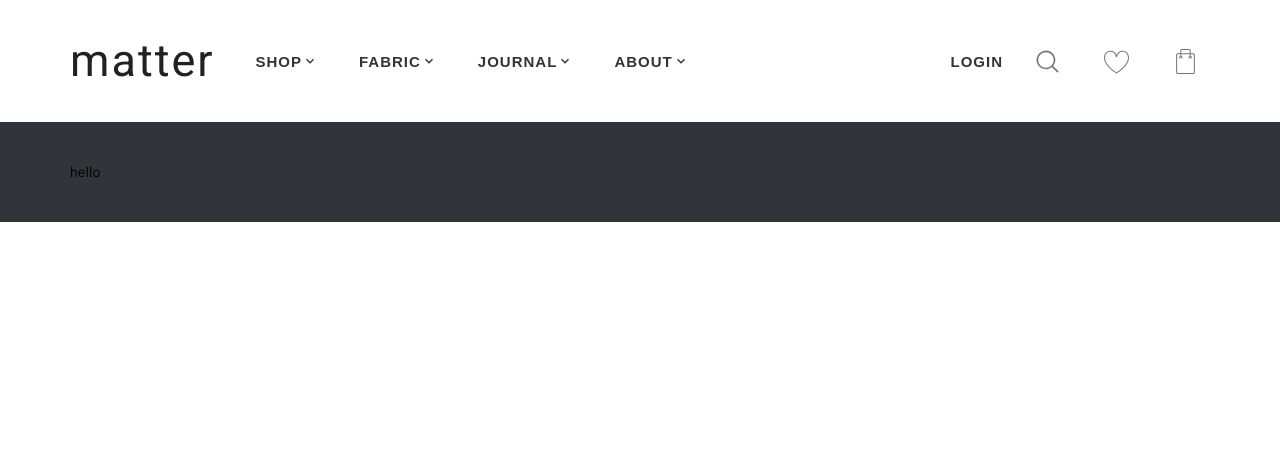
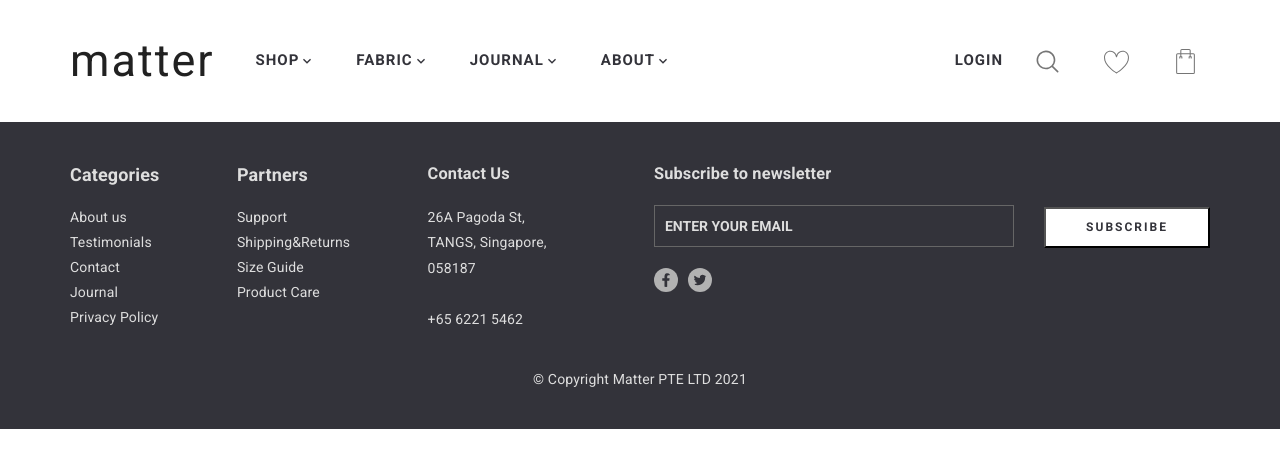
Before and after one commit to ankovel/matter, a React (Create React App) app: page / in a window 1280 px wide. Shown: the top 468 px of the page. Built offline with nearby package versions, Linux system fonts and the light colour scheme.

Commit message:
Implement footer component

```diff
--- a/package.json
+++ b/package.json
@@ -9,6 +9,7 @@
     "@testing-library/jest-dom": "^5.14.1",
     "@testing-library/react": "^11.2.7",
     "@testing-library/user-event": "^12.8.3",
+    "classnames": "^2.3.1",
     "eslint": "^7.32.0",
     "eslint-config-airbnb": "^18.2.1",
     "prettier": "^2.3.2",
@@ -16,6 +17,7 @@
     "prop-types": "^15.7.2",
     "react": "^17.0.2",
     "react-dom": "^17.0.2",
+    "react-router-dom": "^5.2.0",
     "react-scripts": "4.0.3",
     "redux": "^4.1.0",
     "web-vitals": "^1.1.2"
--- /dev/null
+++ b/src/components/Footer/Contacts.jsx
@@ -0,0 +1,32 @@
+import React from 'react';
+import { makeStyles } from '@material-ui/core';
+
+const useStyles = makeStyles({
+  contact: {
+      width: '149px',
+      color: '#dedede',
+  },
+  title: {
+      marginBottom: '19px',
+  },
+  text: {
+      lineHeight: '1.83',
+  },
+  item: {
+      display: 'block',
+      marginTop: '27px',
+  }
+});
+
+const Contacts = () => {
+    const classes = useStyles();
+    return (
+        <div className={classes.contact}>
+            <h3 className={classes.title}>Contact Us</h3>
+            <p className={classes.text}>26A Pagoda St, TANGS, Singapore, 058187</p>
+            <span className={classes.item}>+65 6221 5462</span>
+        </div>
+    )
+}
+
+export default Contacts;
--- a/src/components/Footer/Footer.jsx
+++ b/src/components/Footer/Footer.jsx
@@ -1,12 +1,45 @@
 import React from 'react';
+import { NavLink } from 'react-router-dom';
 import { makeStyles } from '@material-ui/core';
 import Main from '../Main/Main';
+import Contacts from './Contacts';
+import Subscribe from './Subscribe';
 
 const useStyles = makeStyles({
     footer:{
         padding: '40px 0',
         backgroundColor: '#33333a',
     },
+    wrapper: {
+        display: 'flex',
+        justifyContent: 'space-between',
+    },
+    title: {
+        marginBottom: '19px',
+        fontSize:' 18px',
+        color: '#dedede',
+    },
+    item: {
+        marginBottom: '5px',
+        listStyle: 'none',
+        color: '#dedede',
+        fontSize:' 14px',
+        '&:last-child': {
+            marginBottom: '0',
+        }
+    },
+    list: {
+        padding: '0',
+    },
+    link: {
+        textDecoration: 'none',
+        color: '#dedede',
+    },
+    text: {
+        color: '#dedede',
+        marginTop: '40px',
+        textAlign: 'center',
+    }
 });
 
 const Footer = () => {
@@ -14,10 +47,54 @@ const Footer = () => {
     return (
         <div className={classes.footer}>
             <Main>
-                hello
+                <div className={classes.wrapper}>
+                    <div className={classes.infoBlock}>
+                        <h3 className={classes.title}>Categories</h3>
+                        <ul className={classes.list}>
+                            <li className={classes.item}>
+                                <NavLink to="/" className={classes.link}>About us</NavLink>
+                            </li>
+                            <li className={classes.item}>
+                                <NavLink to="/" className={classes.link}>Testimonials</NavLink>
+                            </li>
+                            <li className={classes.item}>
+                                <NavLink to="/" className={classes.link}>Contact</NavLink>
+                            </li>
+                            <li className={classes.item}>
+                                <NavLink to="/" className={classes.link}>Journal</NavLink>
+                            </li>
+                            <li className={classes.item}>
+                                <NavLink to="/" className={classes.link}>Privacy Policy</NavLink>
+                            </li>
+                        </ul>
+                    </div>
+
+                    <div className={classes.infoBlock}>
+                        <h3 className={classes.title}>Partners </h3>
+                        <ul className={classes.list}>
+                            <li className={classes.item}>
+                                <NavLink to="/" className={classes.link}>Support</NavLink>
+                            </li>
+                            <li className={classes.item}>
+                                <NavLink to="/" className={classes.link}>Shipping&#38;Returns</NavLink>
+                            </li>
+                            <li className={classes.item}>
+                                <NavLink to="/" className={classes.link}>Size Guide</NavLink>
+                            </li>
+                            <li className={classes.item}>
+                                <NavLink to="/" className={classes.link}>Product Care</NavLink>
+                            </li>
+                        </ul>
+                    </div>
+                    <Contacts />
+                    <Subscribe />
+                </div>
+                <p className={classes.text}>© Copyright Matter PTE LTD  2021</p>
             </Main>
         </div>
     )
 }
 
+
+
 export default Footer;
--- /dev/null
+++ b/src/components/Footer/Subscribe.jsx
@@ -0,0 +1,74 @@
+import React from 'react';
+import cn from 'classnames';
+import { Link } from 'react-router-dom';
+import { makeStyles } from '@material-ui/core';
+import { Facebook, Twitter } from '../../icons';
+
+const useStyles = makeStyles({
+  subscribe: {
+
+  },
+  title: {
+      marginBottom: '19px',
+      color: '#dedede',
+  },
+  form: {
+
+  },
+  input: {
+    width: '360px',
+    padding: '10px',
+    marginRight: '30px',
+    backgroundColor: 'transparent',
+    border: 'solid 1px #666666',
+    outline: '0',
+    '&::placeholder': {
+        fontSize: '14px',
+        fontWeight: '600',
+        color: '#dedede',
+        textTransform: 'uppercase',
+    }
+  },
+  btn: {
+    width: '166px',
+    padding: '10px 19px',
+    fontSize: '12px',
+    fontWeight: '600',
+    letterSpacing: '2px',
+    textTransform: 'uppercase',
+    backgroundColor: 'white',
+    color: '#33333a',
+  },
+  icon: {
+    marginTop: '20px',
+    padding: '5px',
+    borderRadius: '50%',
+    backgroundColor: '#b2b2b2',
+    color: '#33333a',
+  },
+  fb: {
+    marginRight: '10px',
+  },
+});
+
+const Subscribe = () => {
+    const classes = useStyles();
+    return (
+        <div className={classes.subscribe}>
+            <h3 className={classes.title}>Subscribe to newsletter</h3>
+            <form className={classes.form}>
+                <input id="email" className={classes.input} placeholder="enter your email" type="text" />
+                <button type="button" className={classes.btn}>Subscribe</button>
+            </form>
+
+            <Link href="/" className={classes.icons}>
+                <Facebook className={cn(classes.icon, classes.fb)} />
+            </Link>
+            <Link href="/" className={classes.icons}>
+                <Twitter className={classes.icon} />
+            </Link>
+        </div>
+    )
+}
+
+export default Subscribe;
--- /dev/null
+++ b/src/icons/FacebookIcon.jsx
@@ -0,0 +1,10 @@
+import React from 'react';
+import { SvgIcon } from '@material-ui/core';
+
+const Facebook = (props) => (
+  <SvgIcon viewBox="0 0 512 512" {...props}>
+    <path d="M374.244 285.825l14.105-91.961h-88.233v-59.677c0-25.159 12.325-49.682 51.845-49.682h40.116V6.214S355.67 0 320.864 0c-72.67 0-120.165 44.042-120.165 123.775v70.089h-80.777v91.961h80.777v222.31A320.565 320.565 0 00250.408 512c16.911 0 33.511-1.324 49.708-3.865v-222.31h74.128z" fillRule="nonzero"/>
+  </SvgIcon>
+);
+
+export default Facebook;
--- /dev/null
+++ b/src/icons/TwitterIcon.jsx
@@ -0,0 +1,10 @@
+import React from 'react';
+import { SvgIcon } from '@material-ui/core';
+
+const Twitter = (props) => (
+  <SvgIcon viewBox="0 0 512 512" {...props}>
+    <path d="M492 109.5c-17.4 7.7-36 12.9-55.6 15.3 20-12 35.4-31 42.6-53.6-18.7 11.1-39.4 19.2-61.5 23.5C399.8 75.8 374.6 64 346.8 64c-53.5 0-96.8 43.4-96.8 96.9 0 7.6.8 15 2.5 22.1-80.5-4-151.9-42.6-199.6-101.3-8.3 14.3-13.1 31-13.1 48.7 0 33.6 17.1 63.3 43.1 80.7C67 210.7 52 206.3 39 199v1.2c0 47 33.4 86.1 77.7 95-8.1 2.2-16.7 3.4-25.5 3.4-6.2 0-12.3-.6-18.2-1.8 12.3 38.5 48.1 66.5 90.5 67.3-33.1 26-74.9 41.5-120.3 41.5-7.8 0-15.5-.5-23.1-1.4C62.9 432 113.8 448 168.4 448 346.6 448 444 300.3 444 172.2c0-4.2-.1-8.4-.3-12.5 18.9-13.7 35.3-30.8 48.3-50.2z"/>
+  </SvgIcon>
+);
+
+export default Twitter;
--- a/src/icons/index.js
+++ b/src/icons/index.js
@@ -1,3 +1,5 @@
 export { default as Search } from './SearchIcon';
 export { default as Like } from './LikeIcon';
 export { default as Bag } from './BagIcon';
+export { default as Facebook } from './FacebookIcon';
+export { default as Twitter } from './TwitterIcon';
--- a/src/index.css
+++ b/src/index.css
@@ -1,13 +1,65 @@
-body {
-  margin: 0;
-  font-family: -apple-system, BlinkMacSystemFont, 'Segoe UI', 'Roboto', 'Oxygen',
-    'Ubuntu', 'Cantarell', 'Fira Sans', 'Droid Sans', 'Helvetica Neue',
-    sans-serif;
-  -webkit-font-smoothing: antialiased;
-  -moz-osx-font-smoothing: grayscale;
+
+*,
+*::before,
+*::after {
+  box-sizing: border-box;
 }
 
-code {
-  font-family: source-code-pro, Menlo, Monaco, Consolas, 'Courier New',
-    monospace;
+ul[class],
+ol[class] {
+  padding: 0;
 }
+
+body,
+h1,
+h2,
+h3,
+h4,
+p,
+ul[class],
+ol[class],
+li,
+figure,
+figcaption,
+blockquote,
+dl,
+dd {
+  margin: 0;
+}
+
+body {
+  min-height: 100vh;
+  scroll-behavior: smooth;
+  text-rendering: optimizeSpeed;
+  line-height: 1.5;
+}
+
+ul[class],
+ol[class] {
+  list-style: none;
+}
+
+a:not([class]) {
+  text-decoration-skip-ink: auto;
+}
+img {
+  max-width: 100%;
+  display: block;
+}
+article > * + * {
+  margin-top: 1em;
+}
+input,
+button,
+textarea,
+select {
+  font: inherit;
+}
+@media (prefers-reduced-motion: reduce) {
+  * {
+    animation-duration: 0.01ms !important;
+    animation-iteration-count: 1 !important;
+    transition-duration: 0.01ms !important;
+    scroll-behavior: auto !important;
+  }
+}
--- a/src/index.js
+++ b/src/index.js
@@ -1,5 +1,6 @@
 import React from 'react';
 import ReactDOM from 'react-dom';
+import { BrowserRouter } from 'react-router-dom';
 import CssBaseline from '@material-ui/core/CssBaseline';
 import { ThemeProvider } from '@material-ui/core/styles';
 import App from './App';
@@ -7,9 +8,11 @@ import theme from './theme';
 import './index.css';
 
 ReactDOM.render(
-  <ThemeProvider theme={theme}>
-    <CssBaseline />
-    <App />
-  </ThemeProvider>,
+  <BrowserRouter>
+    <ThemeProvider theme={theme}>
+      <CssBaseline />
+      <App />
+    </ThemeProvider>
+  </BrowserRouter>,
   document.getElementById('root'),
 );
```
Also changed, not shown: 1 other file (tests, documents, lock files or other folders).
